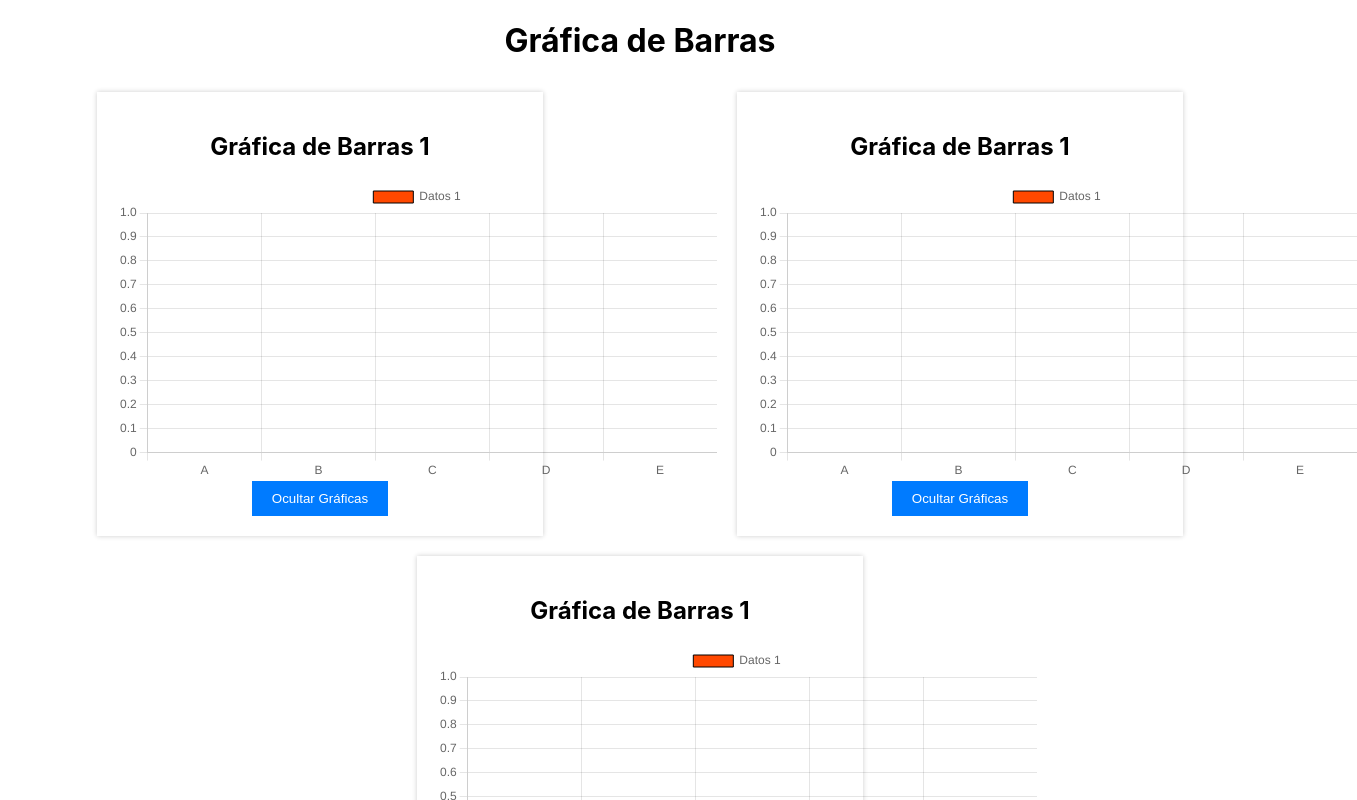
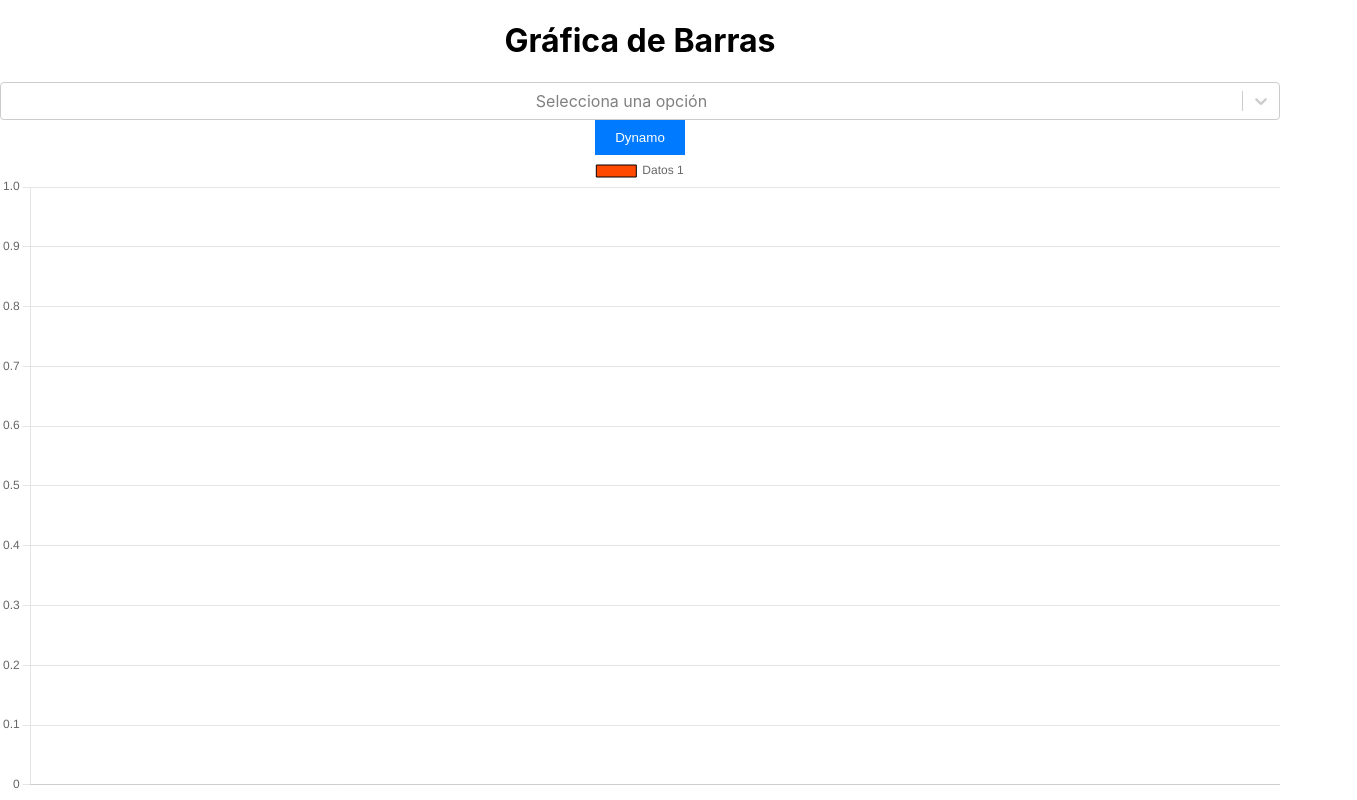
Before and after one commit to ppuacgarcia/Front-end-Datos, a React (Create React App) app: page / in a window 1280 px wide. Shown: the top 800 px of the page, 1357 px wide, since content can reach past the window. Built offline with nearby package versions, Linux system fonts and the light colour scheme.

Commit message:
Dynamo
actualizacion de lo hecho en dynamo para los datos

```diff
--- a/package.json
+++ b/package.json
@@ -6,11 +6,14 @@
     "@testing-library/jest-dom": "^5.17.0",
     "@testing-library/react": "^13.4.0",
     "@testing-library/user-event": "^13.5.0",
+    "category": "^0.1.2",
     "chart.js": "^4.4.0",
     "react": "^18.2.0",
     "react-chartjs-2": "^5.2.0",
     "react-dom": "^18.2.0",
     "react-scripts": "5.0.1",
+    "react-select": "^5.7.4",
+    "select": "^1.1.2",
     "web-vitals": "^2.1.4"
   },
   "scripts": {
--- a/src/App.js
+++ b/src/App.js
@@ -1,37 +1,88 @@
 import React, { useState } from 'react';
 import './App.css';
-import BarChart1 from './BarChart1';
-import BarChart2 from './BarChart2';
-import BarChart3 from './BarChart3';
-import Button from './Button';
-import Chart from 'chart.js/auto';
+import BarChart from './BarChart';
+import ComboBox from './ComboBox';
+import Chart from 'chart.js/auto';// no quitar esto de chart.js/auto porque sirve para  lo de category
+
 function App() {
-  const [showCharts, setShowCharts] = useState(true);
-  const toggleCharts = () => {
-    setShowCharts(!showCharts);
+  const [dynamoData, setDynamoData] = useState({
+    labels: [],
+    datasets: [
+      {
+        label: 'Datos 1',
+        backgroundColor: 'rgba(255, 72, 0, 1)',
+        borderColor: 'rgba(0, 0, 0, 1)',
+        borderWidth: 1,
+        data: [],
+      },
+    ],
+  });
+
+  const [dynamoOptions, setDynamoOptions] = useState({
+    scales: {
+      x: {
+        type: 'category',
+        labels: [],
+      },
+      y: {
+        beginAtZero: true,
+      },
+    },
+  });
+
+  const onDynamo = async () => {
+    try {
+      if (!selectedValue) {
+        console.error('Ninguna opción seleccionada');
+        return;
+      }
+
+      // Aquí deberías obtener los datos de tu API
+      const response = await fetch(`http://localhost:4000/api/mongo/${selectedValue.value}`);
+      const data = await response.json();
+
+      const labels = Object.keys(data);
+      const values = Object.values(data);
+
+      // Actualiza dynamoData y dynamoOptions con los nuevos datos
+      setDynamoData({
+        labels: labels,
+        datasets: [
+          {
+            label: 'Datos 1',
+            backgroundColor: 'rgba(255, 72, 0, 1)',
+            borderColor: 'rgba(0, 0, 0, 1)',
+            borderWidth: 1,
+            data: values,
+          },
+        ],
+      });
+
+      setDynamoOptions({
+        scales: {
+          x: {
+            type: 'category',
+            labels: labels,
+          },
+          y: {
+            beginAtZero: true,
+          },
+        },
+      });
+
+    } catch (error) {
+      console.error('Error:', error);
+    }
   };
+
+  const [selectedValue, setSelectedValue] = useState(null);
 
   return (
     <div className="App">
       <h1>Gráfica de Barras</h1>
-      {showCharts && (
-        <div className="charts-container">
-          <div className="chart">
-            <BarChart1 />
-            <Button /*onClick={toggleCharts}*/ label={showCharts ? 'Ocultar Gráficas' : 'Mostrar Gráficas'} />
-          </div>
-          <div className="chart">
-            <BarChart1 />
-            <Button /*onClick={toggleCharts}*/ label={showCharts ? 'Ocultar Gráficas' : 'Mostrar Gráficas'} />
-          </div>
-          <div className="chart">
-            <BarChart1 />
-
-            <Button /*onClick={toggleCharts}*/ label={showCharts ? 'Ocultar Gráficas' : 'Mostrar Gráficas'} />
-          </div>
-        </div>
-      )}
-
+      <ComboBox onChange={(selected) => setSelectedValue(selected)} />
+      <button onClick={onDynamo}>Dynamo</button>
+      <BarChart data={dynamoData} options={dynamoOptions} />
     </div>
   );
 }
--- /dev/null
+++ b/src/BarChart.js
@@ -0,0 +1,12 @@
+import React from 'react';
+import { Bar } from 'react-chartjs-2';
+
+const BarChart = ({ data, options }) => {
+  return (
+    <div>
+      <Bar data={data} options={options} />
+    </div>
+  );
+};
+
+export default BarChart;
--- a/src/BarChart1.js
+++ /dev/null
@@ -1,41 +0,0 @@
-import React from 'react';
-import { Bar } from 'react-chartjs-2';
-
-
-const BarChart1 = () => {
-  const data = {
-    labels: ['A', 'B', 'C', 'D', 'E'],
-    datasets: [
-      {
-        label: 'Datos 1',
-        backgroundColor: 'rgba(255, 72, 0, 1)',
-        borderColor: 'rgba(0, 0, 0, 1)',
-        borderWidth: 1,
-        data: [0, 0, 0, 0, 0],
-      },
-    ],
-  };
-
-  const options = {
-    scales: {
-      x: {
-        type: 'category', // Establece el tipo de escala en 'category'
-        labels: ['A', 'B', 'C', 'D', 'E'], // Las etiquetas de las categorías
-      },
-      y: {
-        beginAtZero: true,
-      },
-    },
-  };
-
-  return (
-    <div>
-      <h2>Gráfica de Barras 1</h2>
-      <div style={{ width: '600px', height: '300px' }}>
-        <Bar data={data} options={options} />
-      </div>
-    </div>
-  );
-};
-
-export default BarChart1;
--- a/src/BarChart2.js
+++ /dev/null
@@ -1,41 +0,0 @@
-import React from 'react';
-import { Bar } from 'react-chartjs-2';
-
-
-const BarChart2 = () => {
-  const data = {
-    labels: ['A', 'B', 'C', 'D', 'E'],
-    datasets: [
-      {
-        label: 'Datos 1',
-        backgroundColor: 'rgba(51, 255, 0, 1)',
-        borderColor: 'rgba(0, 0, 0, 1)',
-        borderWidth: 1,
-        data: [0, 0, 0, 0, 0],
-      },
-    ],
-  };
-
-  const options = {
-    scales: {
-      x: {
-        type: 'category', // Establece el tipo de escala en 'category'
-        labels: ['A', 'B', 'C', 'D', 'E'], // Las etiquetas de las categorías
-      },
-      y: {
-        beginAtZero: true,
-      },
-    },
-  };
-
-  return (
-    <div>
-      <h2>Gráfica de Barras 2</h2>
-      <div style={{ width: '600px', height: '300px' }}>
-        <Bar data={data} options={options} />
-      </div>
-    </div>
-  );
-};
-
-export default BarChart2;
--- a/src/BarChart3.js
+++ /dev/null
@@ -1,41 +0,0 @@
-import React from 'react';
-import { Bar } from 'react-chartjs-2';
-
-
-const BarChart3 = () => {
-  const data = {
-    labels: ['A', 'B', 'C', 'D', 'E'],
-    datasets: [
-      {
-        label: 'Datos 1',
-        backgroundColor: 'rgba(123, 0, 255, 1)',
-        borderColor: 'rgba(0, 0, 0, 1)',
-        borderWidth: 1,
-        data: [0, 0, 0, 0, 0],
-      },
-    ],
-  };
-
-  const options = {
-    scales: {
-      x: {
-        type: 'category', // Establece el tipo de escala en 'category'
-        labels: ['A', 'B', 'C', 'D', 'E'], // Las etiquetas de las categorías
-      },
-      y: {
-        beginAtZero: true,
-      },
-    },
-  };
-
-  return (
-    <div>
-      <h2>Gráfica de Barras 3</h2>
-      <div style={{ width: '600px', height: '300px' }}>
-        <Bar data={data} options={options} />
-      </div>
-    </div>
-  );
-};
-
-export default BarChart3;
--- /dev/null
+++ b/src/ComboBox.js
@@ -0,0 +1,20 @@
+import React from 'react';
+import Select from 'react-select';
+
+const options = [
+  { value: 'Genders', label: 'Genders' },
+  { value: 'countries', label: 'Countries' },
+  { value: 'Payments', label: 'Payments' },
+];
+
+const ComboBox = ({ onChange }) => {
+  return (
+    <Select
+      options={options}
+      placeholder="Selecciona una opción"
+      onChange={onChange} // Configura el evento onChange proporcionado por react-select
+    />
+  );
+};
+
+export default ComboBox;
```
Also changed, not shown: 1 other file (tests, documents, lock files or other folders).
